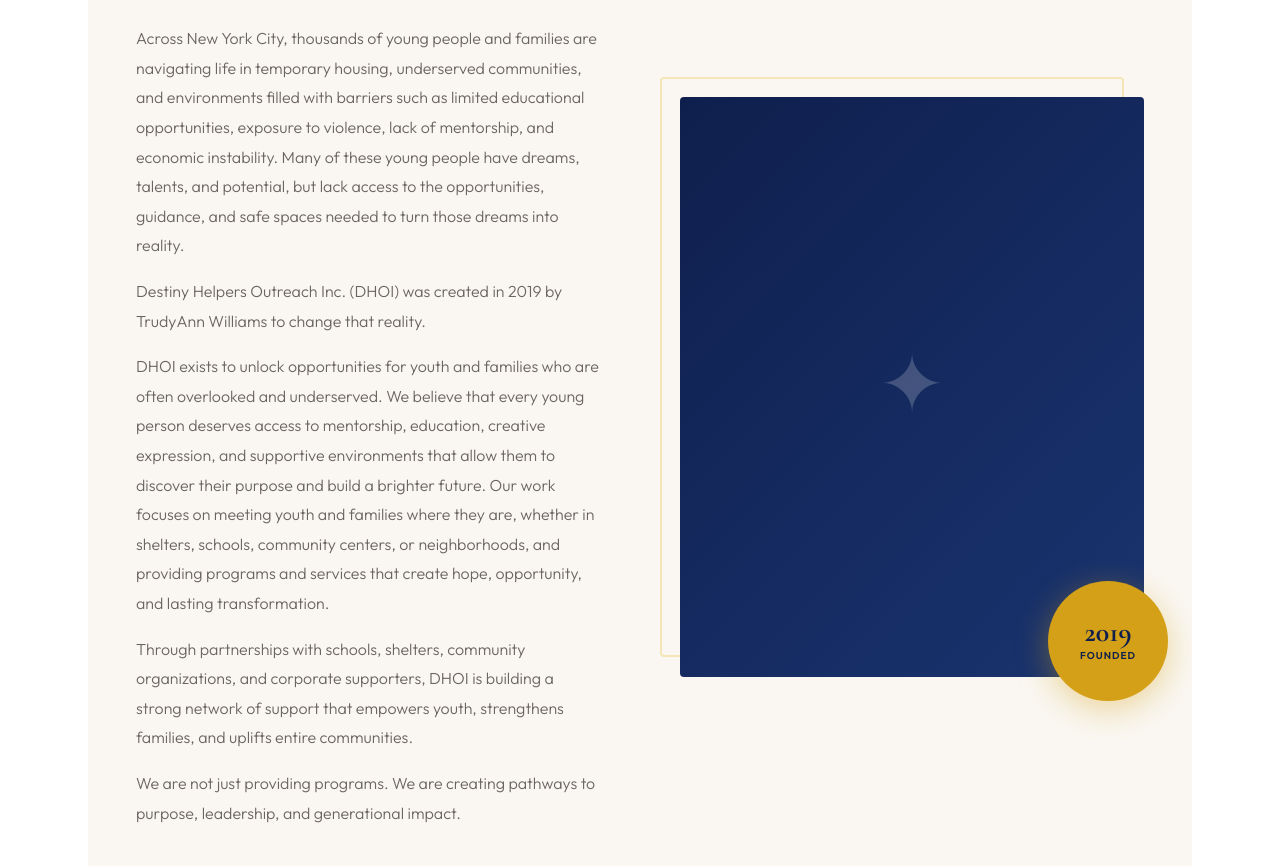
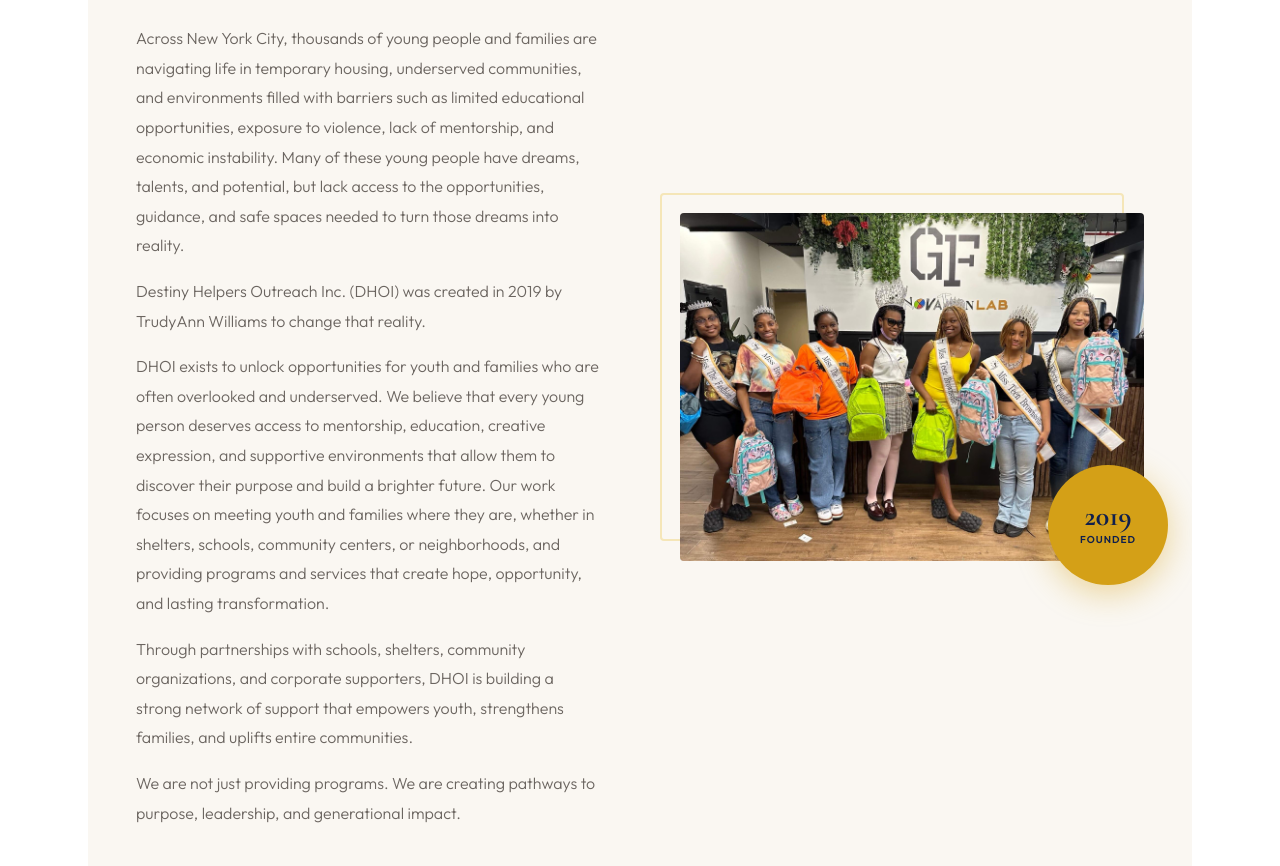
Before and after one commit to Tahmidd2/Destiny-Helpers-Outreach, a Next.js app: page /about in a window 1280 px wide. Shown: the part 1203-2069 px from the top of the page. Built offline with nearby package versions, Linux system fonts and the light colour scheme.

Commit message:
added our story image

```diff
--- a/src/app/about/page.tsx
+++ b/src/app/about/page.tsx
@@ -248,6 +248,7 @@
         }
         .story-image-wrap {
           position: relative;
+          width: 100%;
         }
         .story-image-wrap::before {
           content: '';
@@ -264,25 +265,12 @@
           position: relative;
           z-index: 1;
           width: 100%;
-          aspect-ratio: 4/5;
+          height: auto;
           object-fit: cover;
+          object-position: center;
           border-radius: 4px;
           display: block;
           background: linear-gradient(135deg, #e8e0d5, #d5ccbf);
-        }
-        .story-image-placeholder {
-          position: relative;
-          z-index: 1;
-          width: 100%;
-          aspect-ratio: 4/5;
-          background: linear-gradient(135deg, var(--navy) 0%, #1a3470 100%);
-          border-radius: 4px;
-          display: flex;
-          align-items: center;
-          justify-content: center;
-          color: rgba(255,255,255,0.2);
-          font-family: 'Cormorant Garamond', serif;
-          font-size: 80px;
         }
         .founded-badge {
           position: absolute;
@@ -714,6 +702,9 @@
           .partners-section,
           .cta-section { padding-left: 24px; padding-right: 24px; }
           .hero-stat-row { gap: 28px; }
+          .story-image-wrap {
+            max-width: 760px;
+          }
         }
 
         @media (max-width: 600px) {
@@ -784,7 +775,13 @@
               </div>
             </div>
             <div className="story-image-wrap">
-              <div className="story-image-placeholder">✦</div>
+              <Image
+                src="/ourstoryimage.jpeg"
+                alt="Destiny Helpers Outreach community gathering"
+                width={1920}
+                height={1440}
+                className="story-image"
+              />
               <div className="founded-badge">
                 <div className="founded-badge-year">2019</div>
                 <div className="founded-badge-label">Founded</div>
```
Also changed, not shown: public/ourstoryimage.jpeg (added).
